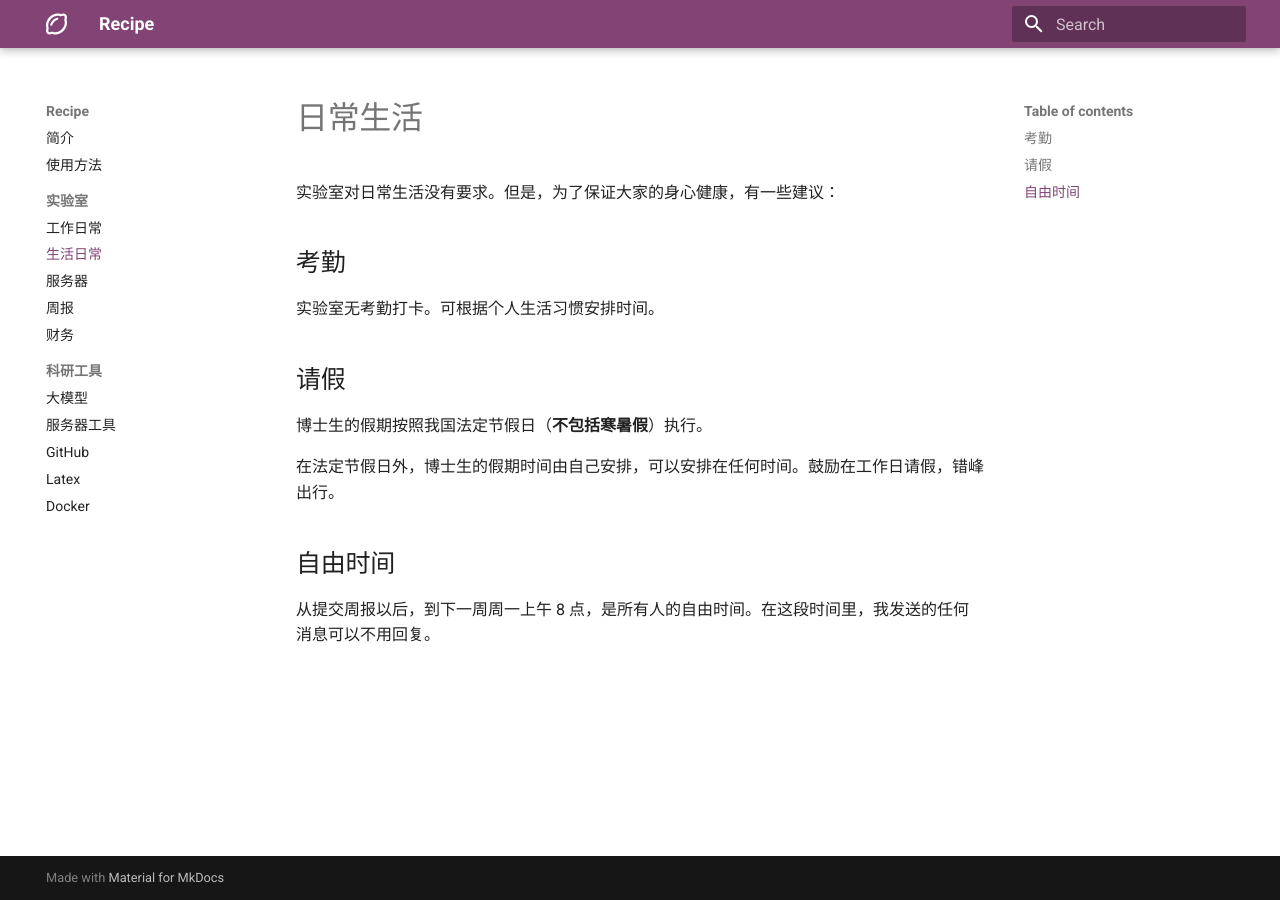
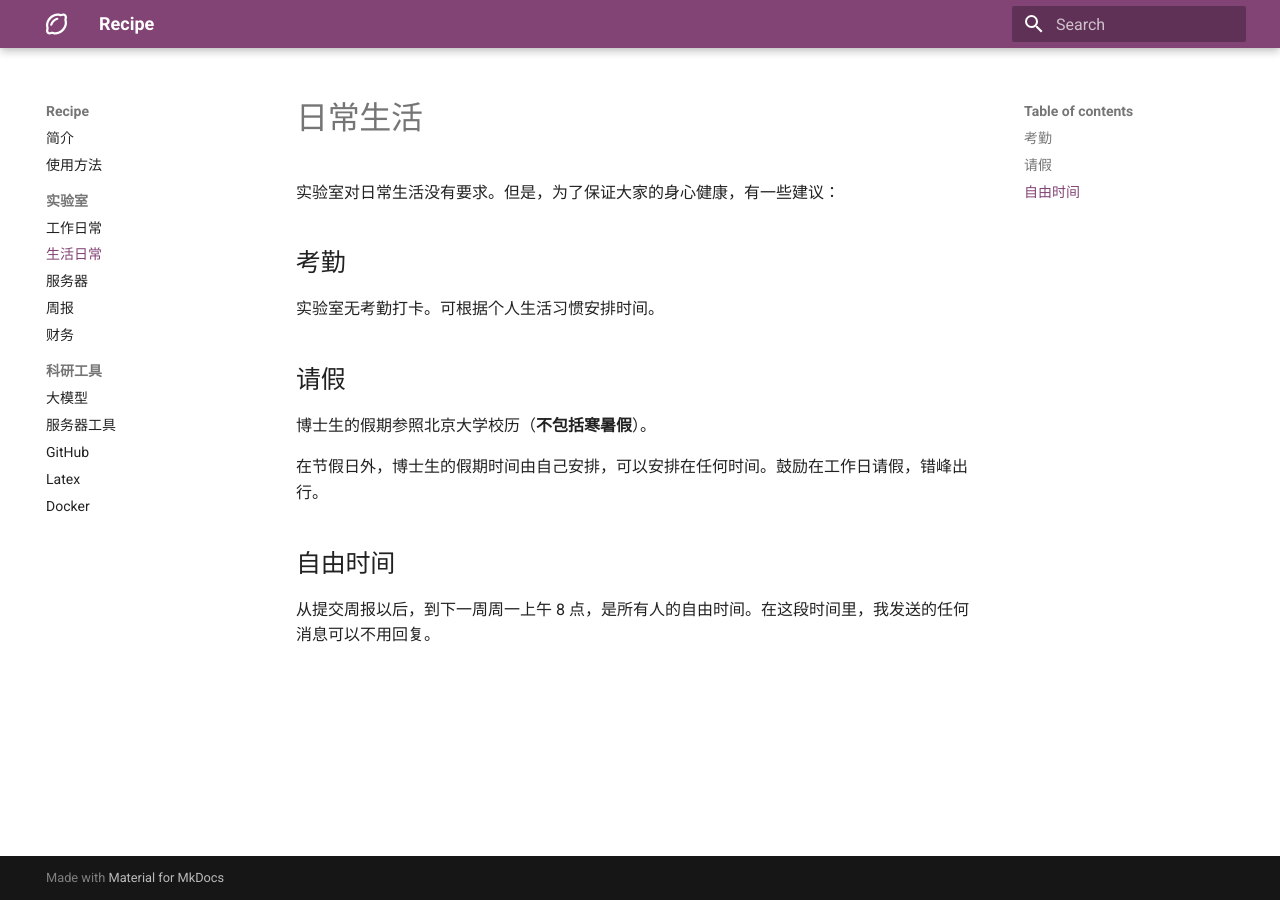
Before and after one commit to pku-lemonade/recipe, an MkDocs documentation site: the page built from docs/lab/daily-life.md, in a window 1280 px wide. Built offline with MkDocs 1.6.1 and Material for MkDocs 9.7.7, drawn with Linux system fonts in a browser that asks for light colours.

Commit message:
docs: update daily-life and daily-work documentation for clarity and consistency
Signed-off-by: Youwei Zhuo <youwei@pku.edu.cn>

```diff
--- a/docs/lab/daily-life.md
+++ b/docs/lab/daily-life.md
@@ -8,9 +8,9 @@
 
 ## 请假
 
-博士生的假期按照我国法定节假日（**不包括寒暑假**）执行。
+博士生的假期参照北京大学校历（**不包括寒暑假**）。
 
-在法定节假日外，博士生的假期时间由自己安排，可以安排在任何时间。鼓励在工作日请假，错峰出行。
+在节假日外，博士生的假期时间由自己安排，可以安排在任何时间。鼓励在工作日请假，错峰出行。
 
 ## 自由时间
 
```
Also changed, not shown: docs/lab/daily-work.md (+2 -2 lines).
